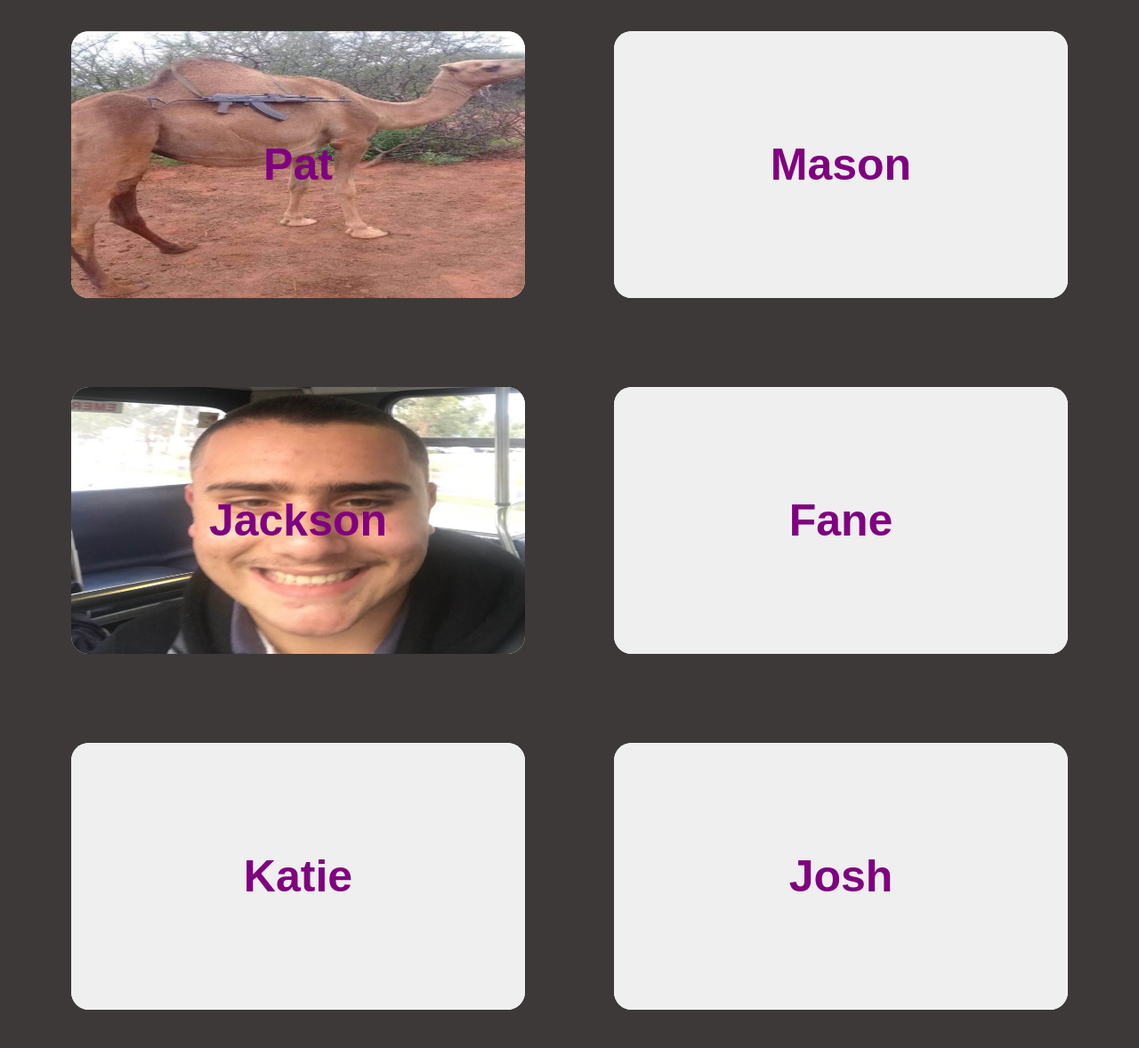
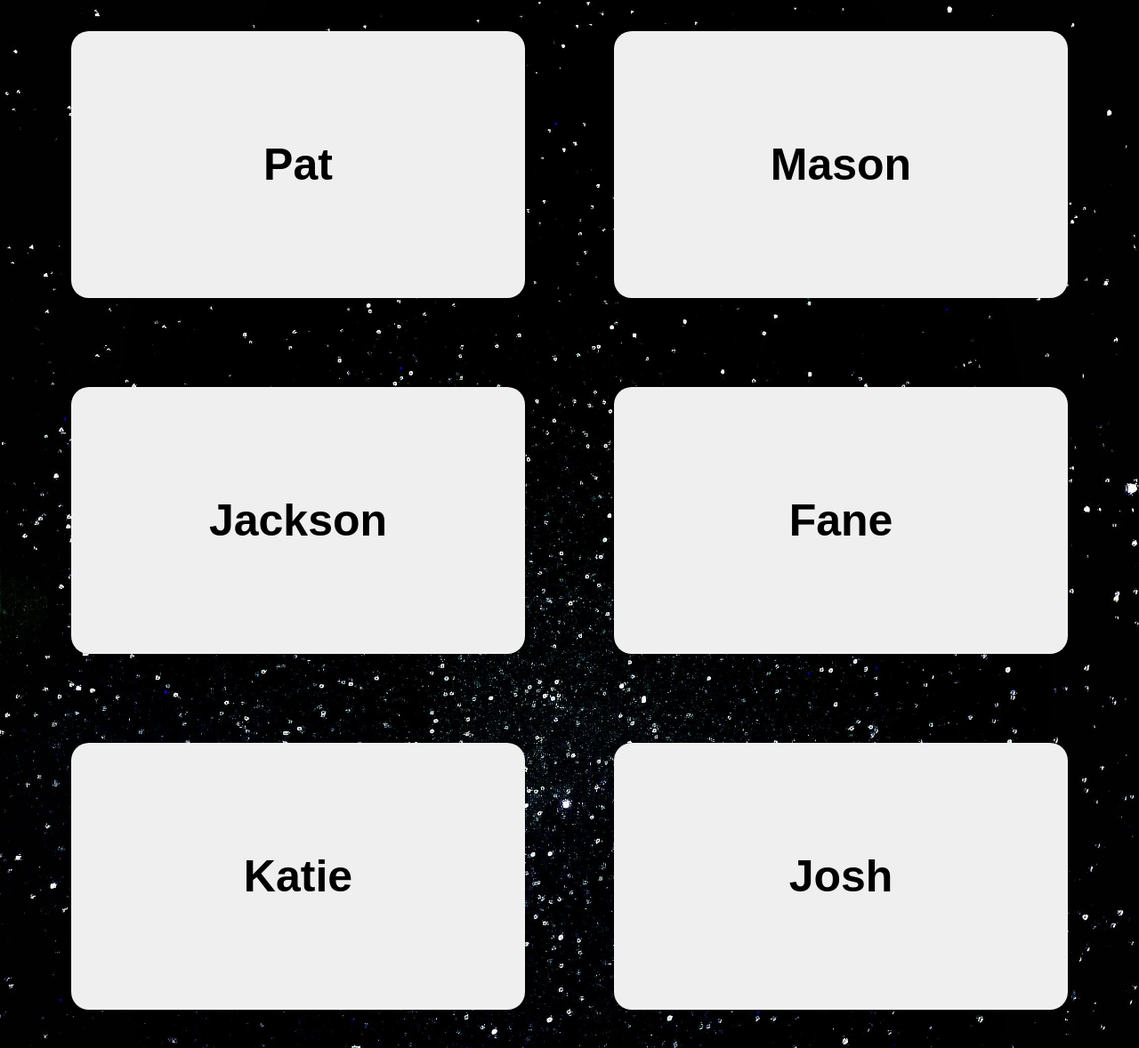
Before and after one commit to AMOUG1/ClipSite, a plain HTML site: page index.html in a window 1280 px wide. Shown: the part 122-1300 px from the top of the page at 89% size. Drawn offline with Linux system fonts and the light colour scheme.

Commit message:
background

```diff
--- a/index.html
+++ b/index.html
@@ -6,11 +6,12 @@
     <title>Main</title>
     <style>
         body {
-            background-color: rgb(61, 57, 57);
+            background-image: url('assets/images/space.webp');
+            background-size: cover;
+            background-position: center;
             font-family: Arial, sans-serif;
             margin: 0;
             padding: 0;
-
         }
 
         h1 {
@@ -29,7 +30,7 @@
         }
 
         .grid-item {
-            background-color: white;
+            background-color: black;
             padding: 0px;
             text-align: center;
             border-radius: 20px;
@@ -40,7 +41,7 @@
             padding: 0px; /* Remove padding to fit image */
             font-size: 50px;
             font-weight: bold;
-            color: purple;
+            color: black;
             cursor: pointer;
             background-size: 100% 100%; /* Change to contain to fit the image */
             background-position: center;
@@ -73,13 +74,13 @@
     <h1>Clip Central</h1>
 
     <div class="grid-container">
-        <div class="grid-item"><a href="patrick.html"><button style="background-image: url('assets/images/camel.jpg');">Pat</button></a></div>
-        <div class="grid-item"><a href="mason.html"><button style="background-image: url('image2.jpg');">Mason</button></a></div>
-        <div class="grid-item"><a href="jackson.html"><button style="background-image: url('assets/images/jackson.jpg');">Jackson</button></a></div>
-        <div class="grid-item"><a href="fane.html"><button style="background-image: url('image4.jpg');">Fane</button></a></div>
-        <div class="grid-item"><a href="katie.html"><button style="background-image: url('image5.jpg');">Katie</button></a></div>
-        <div class="grid-item"><a href="josh.html"><button style="background-image: url('image6.jpg');">Josh</button></a></div>
-        <div class="grid-item"><a href="jake.html"><button style="background-image: url('assets/images/jake/jake.jpg');">Jake</button></a></div>
+        <div class="grid-item"><a href="patrick.html"><button>Pat</button></a></div>
+        <div class="grid-item"><a href="mason.html"><button>Mason</button></a></div>
+        <div class="grid-item"><a href="jackson.html"><button>Jackson</button></a></div>
+        <div class="grid-item"><a href="fane.html"><button>Fane</button></a></div>
+        <div class="grid-item"><a href="katie.html"><button>Katie</button></a></div>
+        <div class="grid-item"><a href="josh.html"><button>Josh</button></a></div>
+        <div class="grid-item"><a href="jake.html"><button>Jake</button></a></div>
     </div>
 
 </body>
```
Also changed, not shown: assets/images/space.webp (added).
